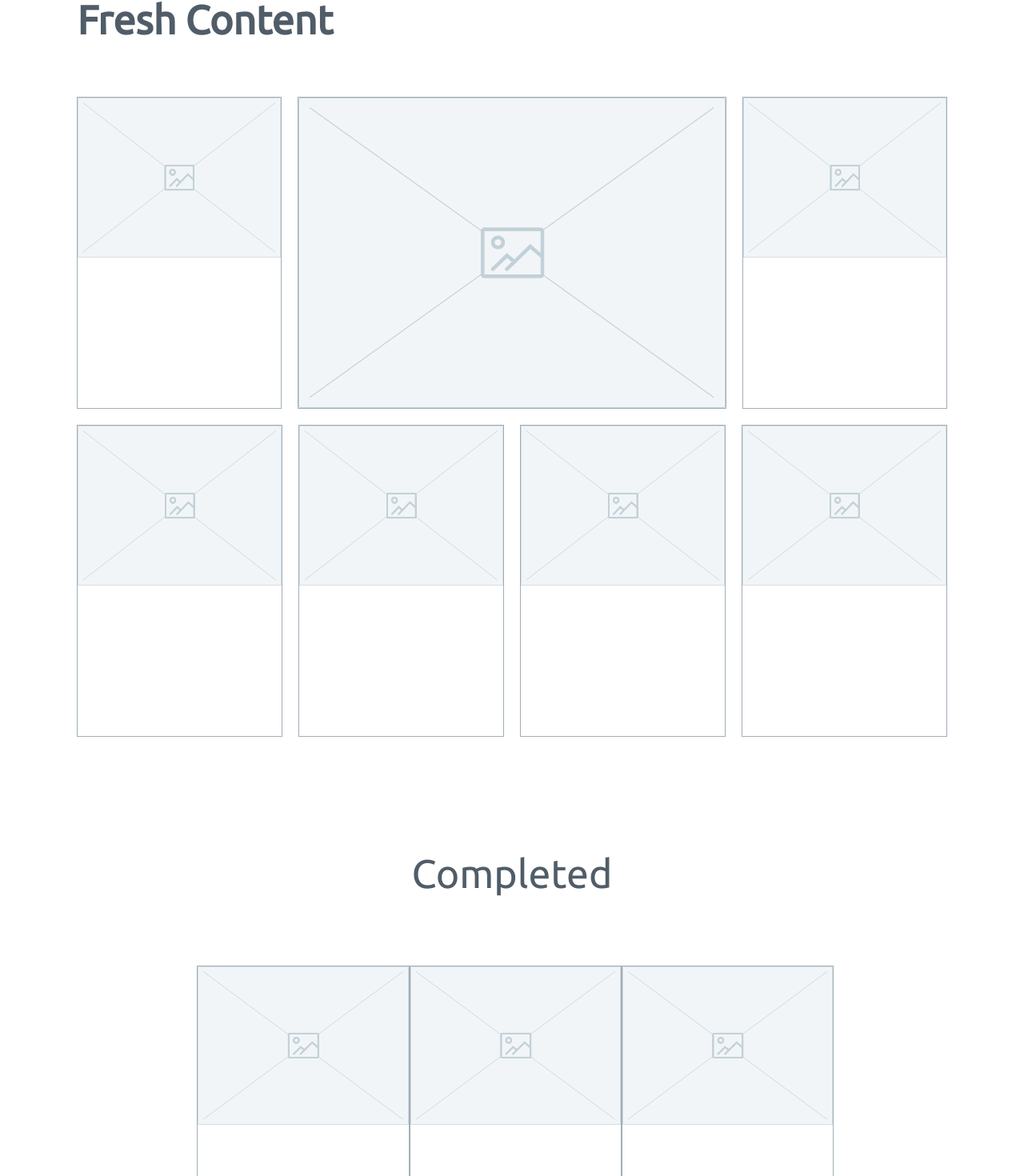
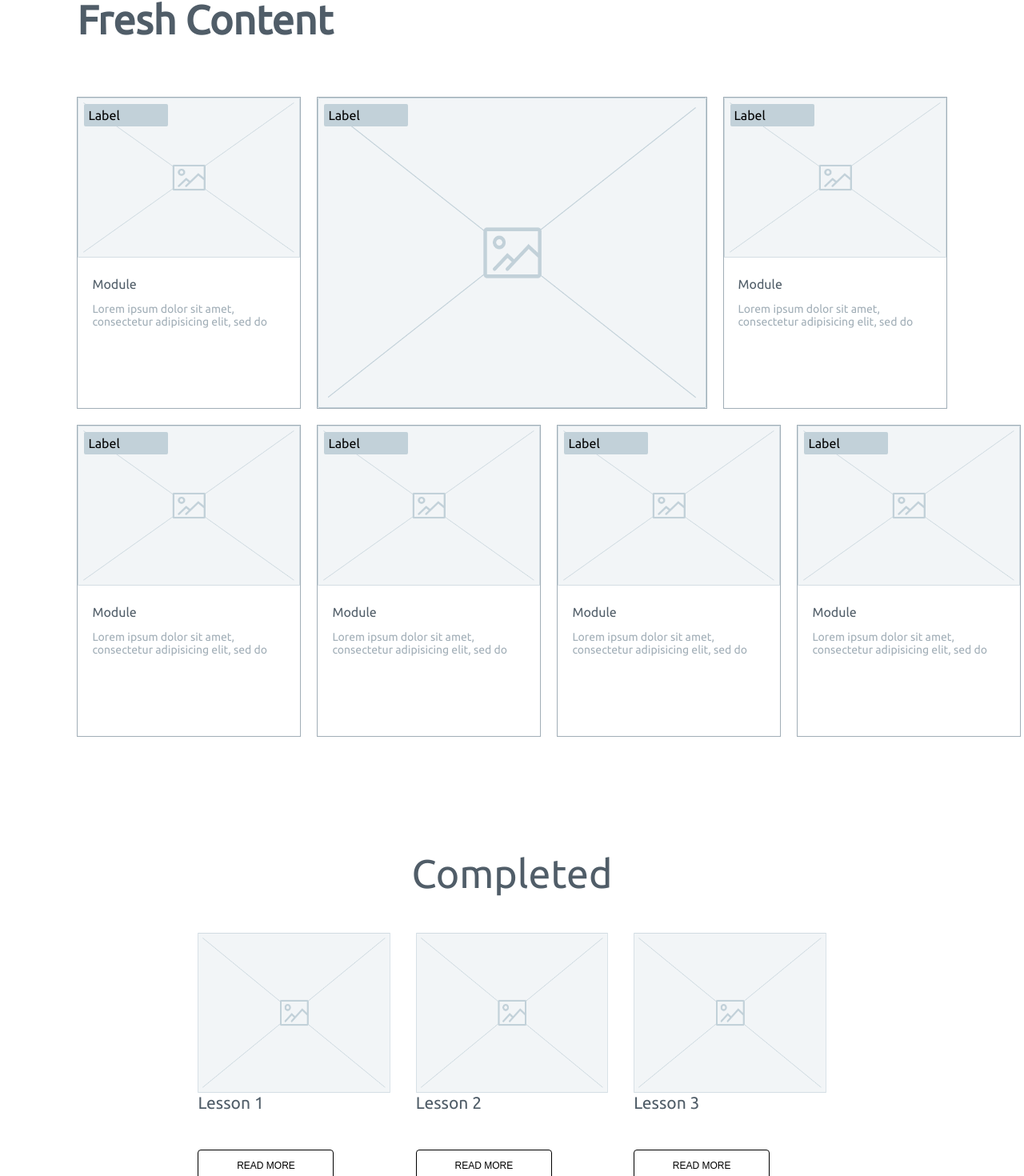
Before and after one commit to jroter/miniature-pancakes, a React (Create React App) app: page /modules in a window 1280 px wide. Shown: the part 17-1487 px from the top of the page at 80% size. Built offline with nearby package versions, Linux system fonts and the light colour scheme.

Commit message:
module page completed

```diff
--- a/src/components/ButtonComponent.js
+++ b/src/components/ButtonComponent.js
@@ -6,9 +6,9 @@ const MyStyles = {
     color:"#FFFFFF", textTransform:'uppercase'
 }
 
-const ButtonComponent = ({label}) => {
+const ButtonComponent = ({style,label}) => {
     return (
-        <button style={MyStyles}>{label}</button>
+        <button style={{...MyStyles,...style}}>{label}</button>
     )
 }
 
--- a/src/components/FooterComponent/FooterComponent.js
+++ b/src/components/FooterComponent/FooterComponent.js
@@ -6,9 +6,9 @@ import './FooterComponent.css'
 
 const FooterComponent = () => {
   return <div className="footer">
-    <Link to="/resources" className="router-footer">Resources</Link>
-    <Link to="/modules" className="router-footer">Modules</Link>
-    <Link to="/" className="router-footer">Home</Link>
+      <Link to="/resources" className="router-footer">Resources</Link>
+      <Link to="/modules" className="router-footer">Modules</Link>
+      <Link to="/" className="router-footer">Home</Link>
   </div>;
 };
 
--- a/src/pages/LessonsPage.css
+++ b/src/pages/LessonsPage.css
@@ -41,13 +41,6 @@ body {
 .module-window-default {
     height: 198px !important;
 }
-/*
-.module-tag {
-    border: 1px solid black;
-    margin-bottom: 302px;
-    flex-basis: 101px;
-    background-color: #C2D1D9;
-} */
 
 .module-window-large {
     display: block;
@@ -56,6 +49,18 @@ body {
     flex-basis: 556px;
     background-image: url('../images/icon.png');
     background-size: 100% 100%;
+}
+
+.module-label {
+    position: relative;
+    top: 8px;
+    left: 8px;
+    background-color: #C2D1D9;
+    border-radius: 2px;
+    padding-top: 5px;
+    padding-bottom: 5px;
+    padding-left: 5px;
+    width: 100px;
 }
 
 .bottom-mod-container {
@@ -71,27 +76,33 @@ body {
     text-align: center;
     font-size: 50px;
     color: #505D68;
+    margin-bottom: 45px;
 }
 
-.completed-container {
-    margin-top: 87px;
-    display: flex;
-    flex-direction: row;
-    justify-content: space-evenly;
+.completed-modules-container {
+    display: grid;
+    grid-template-columns: repeat(3,1fr);
+    gap: 30px;
+    margin-bottom: 95px;
     margin-left: 150px;
     margin-right: 150px;
-    margin-bottom: 95px;
 }
 
 .completed-module {
-    display: block;
-    border: 1px solid #A1AEB7;
-    min-height: 339px;
+    flex-grow: 1;
+    border: 1px solid white;
+}
+.completed-module-img-background {
+    background-image: url('../images/icon.png');
+    height: 200px;
+    background-size: 100% 100%;
 }
 
-
-
-
+.completed-module-info {
+    font-size: 21px;
+    color:#505D68;
+    margin-bottom: 46px;
+}
 
 /* ---------------------------*/
 
@@ -118,13 +129,33 @@ body {
 .new-module-large {
     background-image: url('../images/icon.png');
     background-size: 100% 100%;
-    flex-grow: 2.1;
+    flex-basis: 52%;
     border: 1px solid #A1AEB7;
 }
 
 .new-module-small {
-    flex-grow: 1;
+    flex-basis: 25%;
     border: 1px solid #A1AEB7;
+}
+
+.new-module-title {
+    font-size: 16px;
+    color: #505D68;
+}
+
+.new-module-info {
+    padding-left: 18px;
+    padding-top: 24px;
+    min-width: 260px;
+}
+
+.new-module-data {
+    font-size: 14px;
+    color: #A1AEB7;
+    max-width: 220px;
+    max-height: 34px;
+    overflow: hidden;
+    text-overflow: ellipsis;
 }
 
 .new-module-small-img-background {
--- a/src/pages/LessonsPage.js
+++ b/src/pages/LessonsPage.js
@@ -9,44 +9,62 @@ import ImageComponent from '../components/ImageComponent'
 
 // Assets
 import icon from '../images/icon.png'
+import ButtonComponent from '../components/ButtonComponent'
 
 export default function LessonsPage() {
+    const loren = "Lorem ipsum dolor sit amet, consectetur adipisicing elit, sed do eiusmod tempor incididunt ut labore et dolore magna aliqua. Ut enim ad minim veniam, quis nostrud exercitation ullamco laboris nisi ut aliquip ex ea commodo consequat."
+    const renderCard = () => {
+        return (
+            <div className="new-module-small">
+                <div className="new-module-small-img-background">
+                    <div className="module-label">
+                        Label
+                    </div>
+                </div>
+                <div className="new-module-info">
+                    <div className="new-module-title">
+                        Module
+                    </div>
+                    <p className="new-module-data">
+                        {loren}
+                    </p>
+                </div>
+            </div>
+        )
+    }
+
     return (
         <div>
             <div className="mod-page-container">
                 <div className="mod-title"><strong>Fresh Content</strong></div>
                 <div class="new-modules-container">
                     <div className="new-modules-top">
-                        <div className="new-module-small">
-                            <div className="new-module-small-img-background"></div>
+                        {renderCard()}
+                        <div className="new-module-large">
+                            <div className="module-label">
+                                Label
+                            </div>
                         </div>
-                        <div className="new-module-large">
-                        </div>
-                        <div className="new-module-small">
-                            <div className="new-module-small-img-background"></div>
-                        </div>
+                        {renderCard()}
                     </div>
                     <div className="new-modules-bottom">
-                        {[...Array(4)].map((_, index) => (
-                            <div className="new-module-small" key={index}>
-                                <div className="new-module-small-img-background"></div>
-                            </div>
-                        ))}
+                        {[...Array(4)].map((_, index) => renderCard())}
                     </div>
                 </div>
                 <div className="completed-title">
                         Completed
                 </div>
-                <div className="completed-container">
-                    <div className='completed-module'>
-                        <ImageComponent image={icon} className="module-window-default"/>
-                    </div>
-                    <div className='completed-module'>
-                        <ImageComponent image={icon} className="module-window-default"/>
-                    </div>
-                    <div className='completed-module'>
-                        <ImageComponent image={icon} className="module-window-default"/>
-                    </div>
+                <div className="completed-modules-container">
+                    {[...Array(3)].map((_, index) => (
+                        <div className="completed-module" key={index}>
+                            <div className="completed-module-img-background"></div>
+                            <div className="completed-module-info">Lesson {index+1}</div>
+                            <ButtonComponent
+                                style={{border: '1px solid black',background:'white',color:'black'}}
+                                label="Read More"
+                            />
+                        </div>
+                    ))}
                 </div>
             </div>
             <FooterComponent />
```
